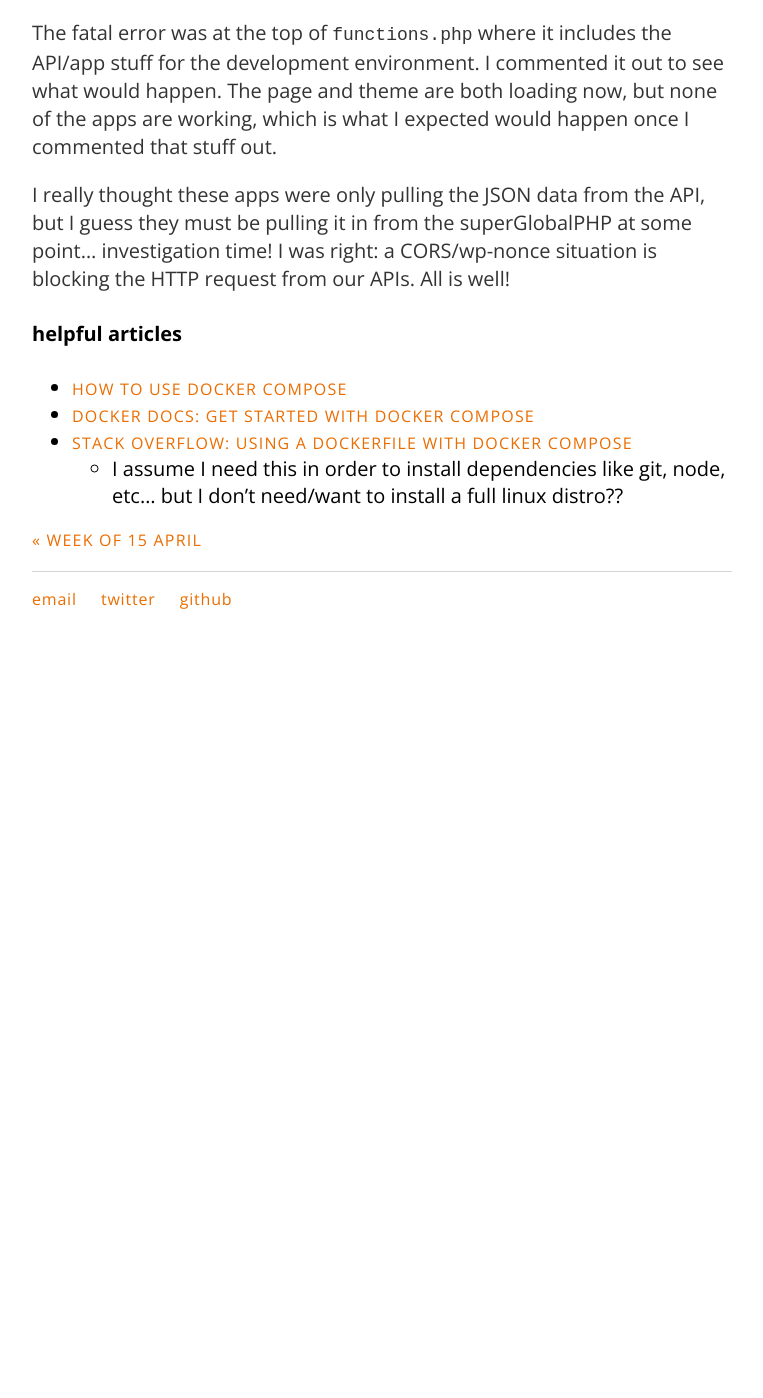
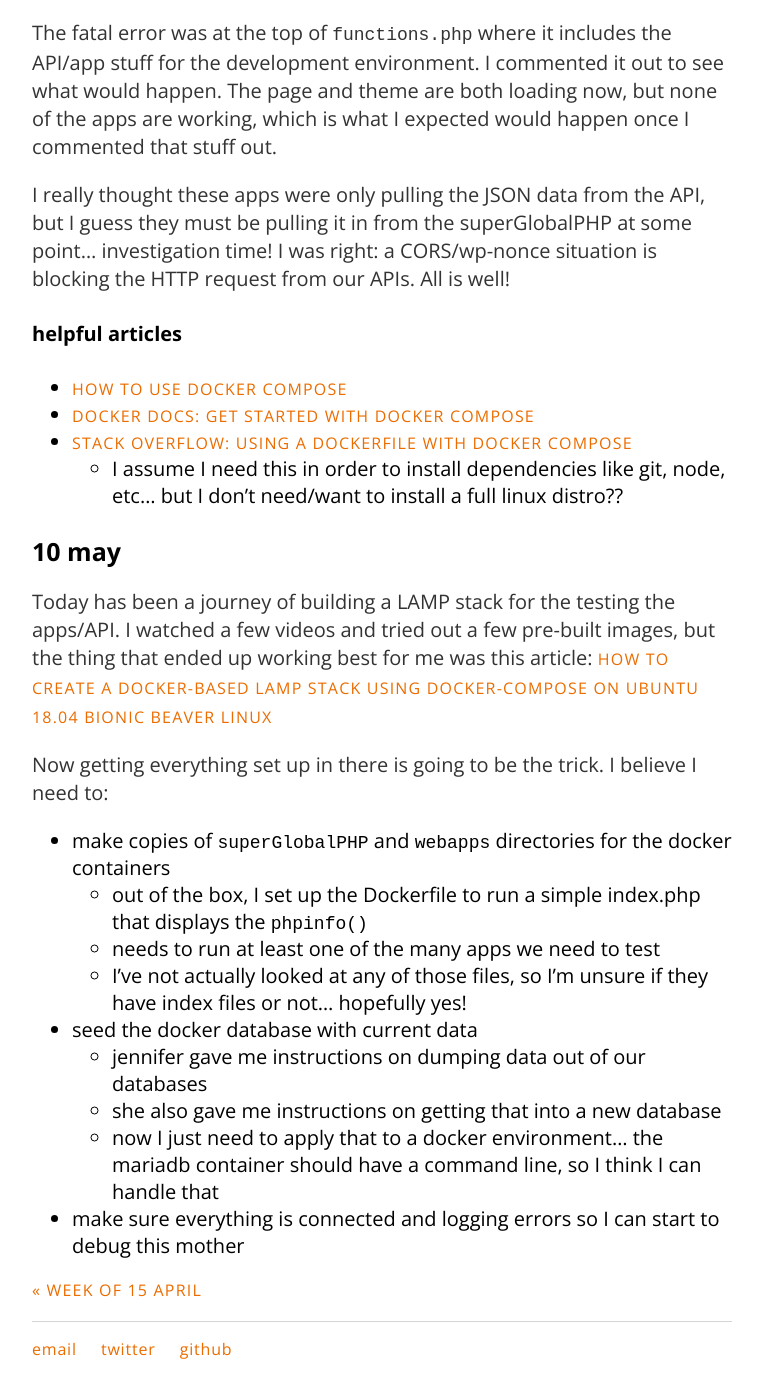
Before and after one commit to carylwyatt/carylwyatt.github.io, a Jekyll site: the page built from _posts/2019-05-06-week-of-06-may.md, in a window 1280 px wide and 1400 px high, scrolled down 2301 px. Shown: the whole window, without its empty margins (258-1021 px from the left). Built offline with Jekyll 4.4.1, drawn with Linux system fonts in a browser that asks for light colours; emoji names are drawn with the system emoji font; before the commit the page ends 2951 px from its top, so only the background shows below that.

Commit message:
docker and mariadb notes

```diff
--- a/_posts/2019-05-06-week-of-06-may.md
+++ b/_posts/2019-05-06-week-of-06-may.md
@@ -59,3 +59,18 @@ I really thought these apps were only pulling the JSON data from the API, but I
 - [Docker docs: Get started with Docker Compose](https://docs.docker.com/compose/gettingstarted/)
 - [Stack Overflow: using a Dockerfile with docker compose](https://stackoverflow.com/questions/29480099/docker-compose-vs-dockerfile-which-is-better)
   - I assume I need this in order to install dependencies like git, node, etc... but I don't need/want to install a full linux distro??
+
+### 10 may
+
+Today has been a journey of building a LAMP stack for the testing the apps/API. I watched a few videos and tried out a few pre-built images, but the thing that ended up working best for me was this article: [How to create a docker-based LAMP stack using docker-compose on Ubuntu 18.04 Bionic Beaver Linux](https://linuxconfig.org/how-to-create-a-docker-based-lamp-stack-using-docker-compose-on-ubuntu-18-04-bionic-beaver-linux)
+
+Now getting everything set up in there is going to be the trick. I believe I need to:
+- make copies of `superGlobalPHP` and `webapps` directories for the docker containers
+  - out of the box, I set up the Dockerfile to run a simple index.php that displays the `phpinfo()`
+  - needs to run at least one of the many apps we need to test
+  - I've not actually looked at any of those files, so I'm unsure if they have index files or not... hopefully yes!
+- seed the docker database with current data
+  - jennifer gave me instructions on dumping data out of our databases
+  - she also gave me instructions on getting that into a new database
+  - now I just need to apply that to a docker environment... the mariadb container should have a command line, so I think I can handle that
+- make sure everything is connected and logging errors so I can start to debug this mother
```
